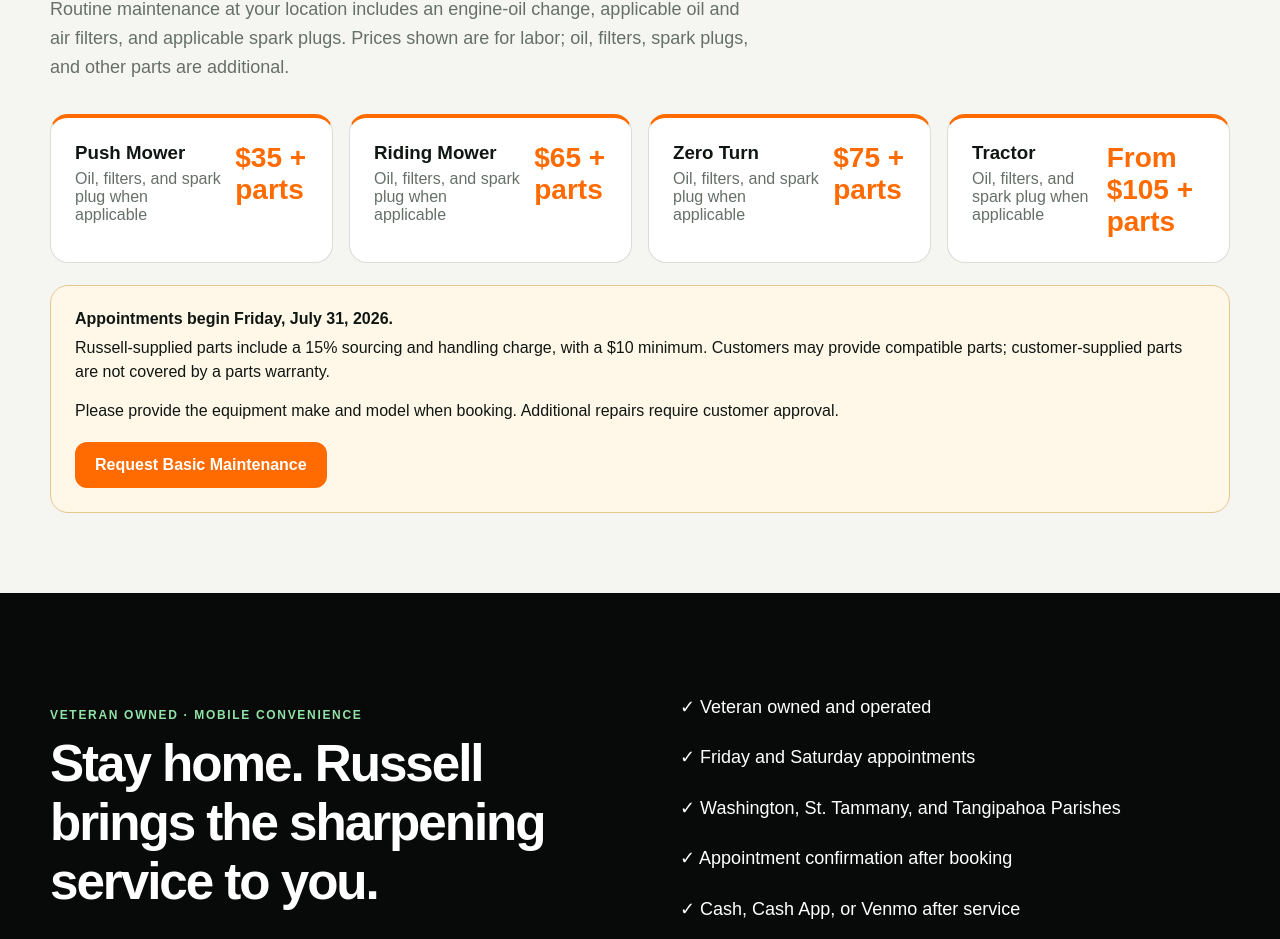
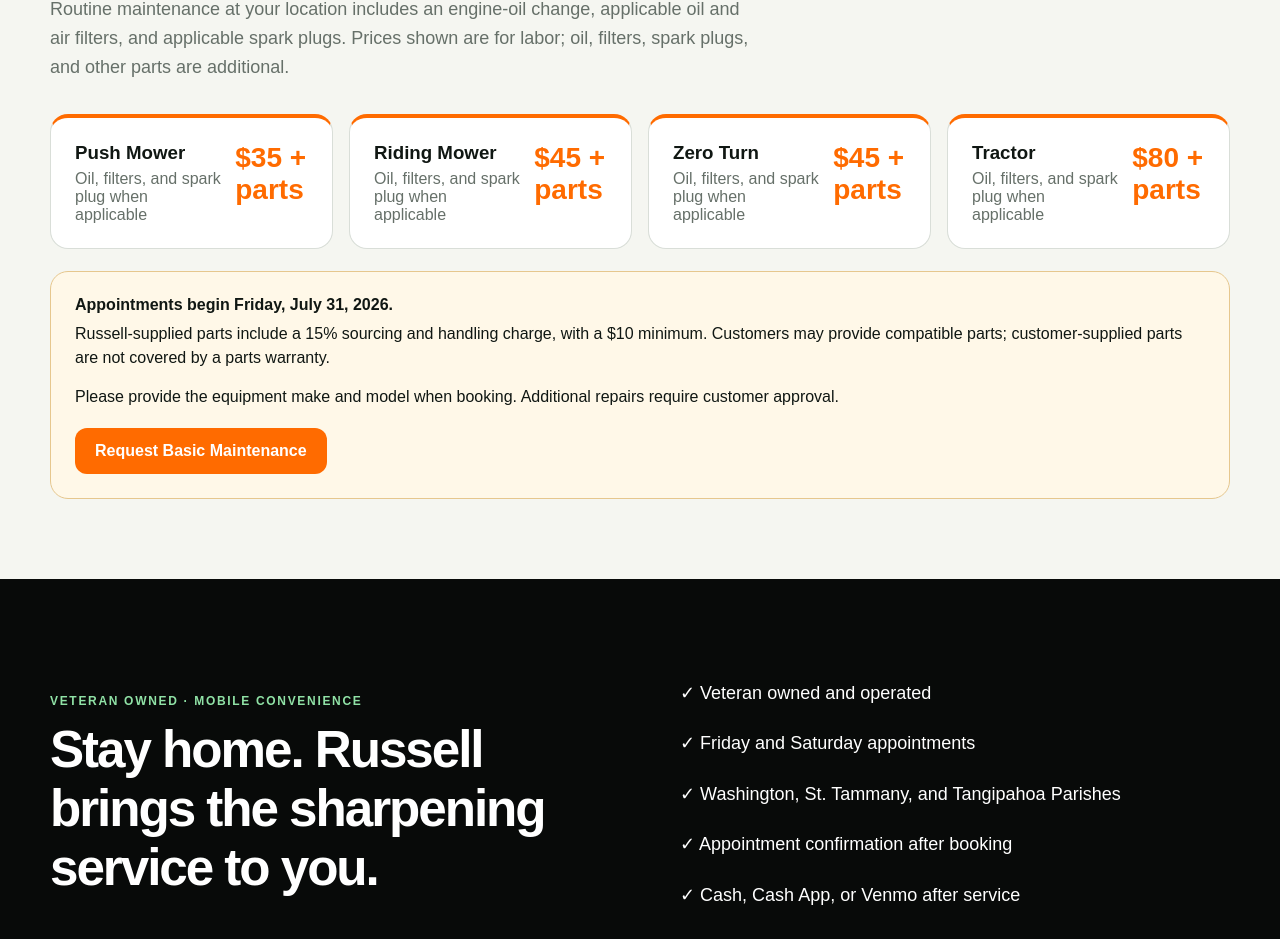
Before and after one commit to rp8tv66s69-bot/russells-mobile-blade-sharpening-live, a Next.js app: page / in a window 1280 px wide. Shown: the part 2434-3373 px from the top of the page. Built offline with nearby package versions, Linux system fonts and the light colour scheme; no server answers; the database is empty.

Commit message:
Update Basic Maintenance prices

```diff
--- a/app/page.tsx
+++ b/app/page.tsx
@@ -12,9 +12,9 @@ const services = [
 
 const maintenanceServices = [
   ["Push Mower", "$35 + parts"],
-  ["Riding Mower", "$65 + parts"],
-  ["Zero Turn", "$75 + parts"],
-  ["Tractor", "From $105 + parts"],
+  ["Riding Mower", "$45 + parts"],
+  ["Zero Turn", "$45 + parts"],
+  ["Tractor", "$80 + parts"],
 ];
 
 export default function HomePage() {
```
